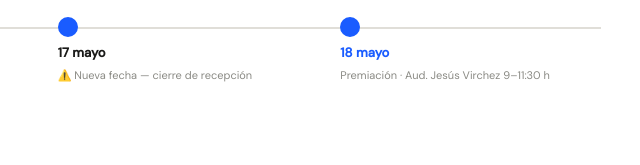
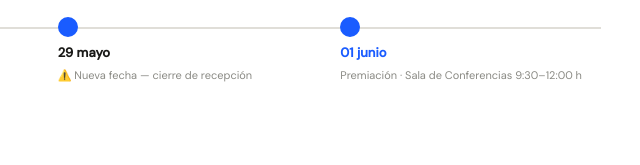
Before and after one commit to nahuidotjs/Cartografiando-Tematicas, a plain HTML site: page index.html in a window 1280 px wide. Shown: the part 292-457 px from the top of the page, 305-945 px from the left. Drawn offline with Linux system fonts and the light colour scheme.

Commit message:
Update event dates in index.html

```diff
--- a/index.html
+++ b/index.html
@@ -259,13 +259,13 @@
           </div>
           <div class="tl-item">
             <div class="tl-dot tl-dot-accent"></div>
-            <div class="tl-date">17 mayo</div>
+            <div class="tl-date">29 mayo</div>
             <div class="tl-label">⚠️ Nueva fecha — cierre de recepción</div>
           </div>
           <div class="tl-item tl-last">
             <div class="tl-dot tl-dot-accent"></div>
-            <div class="tl-date">18 mayo</div>
-            <div class="tl-label">Premiación · Aud. Jesús Virchez 9–11:30 h</div>
+            <div class="tl-date">01 junio</div>
+            <div class="tl-label">Premiación · Sala de Conferencias 9:30–12:00 h</div>
           </div>
         </div>
 
```
